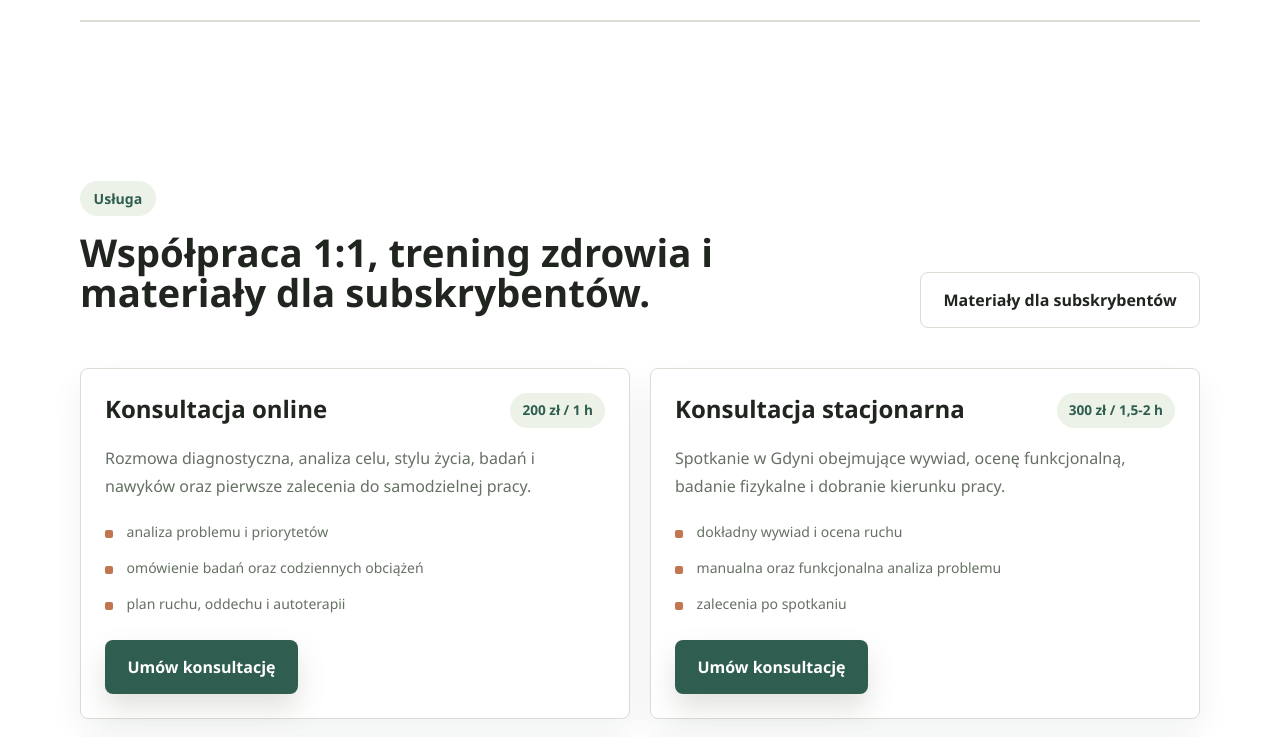
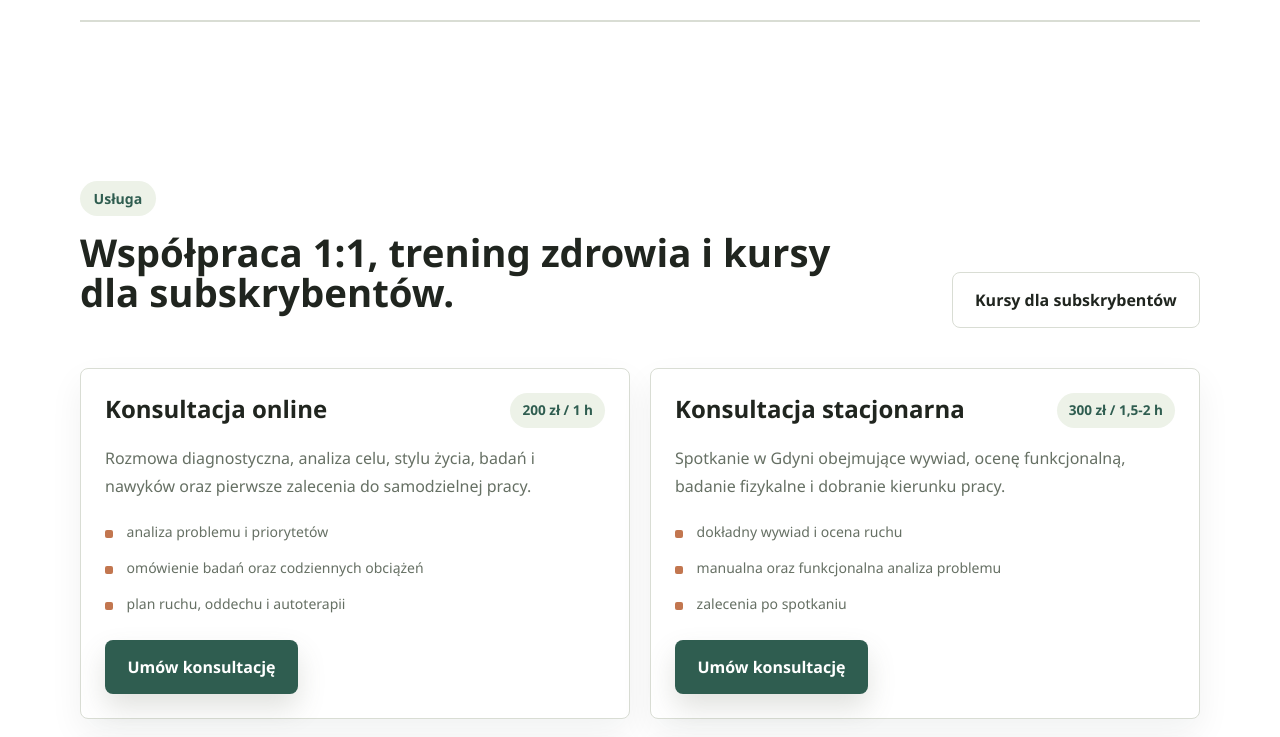
Before and after one commit to JTK12345/strona-filipa, a Next.js app: page / in a window 1280 px wide. Shown: the part 2001-2738 px from the top of the page. Built offline with nearby package versions, Linux system fonts and the light colour scheme; no server answers; the database is empty.

Commit message:
Rozdziel nazwy kursów i materiałów

```diff
--- a/app/biblioteka/page.tsx
+++ b/app/biblioteka/page.tsx
@@ -7,7 +7,7 @@ import { BackHomeLink } from "@/components/BackHomeLink";
 import { libraryTopics } from "@/content/courses";
 
 export const metadata: Metadata = {
-  title: "Biblioteka | Świadomy Profil Ciała",
+  title: "Biblioteka materiałów | Świadomy Profil Ciała",
   description: "Biblioteka materiałów o zdrowiu, ruchu, bólu i regeneracji.",
 };
 
@@ -66,7 +66,7 @@ export default async function LibraryPage(props: PageProps<"/biblioteka">) {
       <div className="container-main">
         <BackHomeLink />
         <div className="library-heading">
-          <span className="eyebrow">Twoje materiały</span>
+          <span className="eyebrow">Biblioteka materiałów</span>
           <h1>Filmy, instrukcje i pliki do pracy własnej.</h1>
         </div>
 
--- a/app/kursy/page.tsx
+++ b/app/kursy/page.tsx
@@ -10,7 +10,7 @@ import {
 import { BackHomeLink } from "@/components/BackHomeLink";
 
 export const metadata: Metadata = {
-  title: "Materiały dla subskrybentów | Świadomy Profil Ciała",
+  title: "Kursy dla subskrybentów | Świadomy Profil Ciała",
   description: "Programy wideo o ruchu, bólu, mobilności i regeneracji.",
 };
 
@@ -31,10 +31,10 @@ export default async function CoursesPage() {
         <div className="page-hero">
           <span className="eyebrow">Edukacja i praca własna</span>
           <h1 className="section-title max-w-4xl">
-            Materiały dla subskrybentów
+            Kursy dla subskrybentów
           </h1>
           <p className="section-lead">
-            Materiały online są dodatkiem do konsultacji, treningów i pakietów
+            Kursy online są dodatkiem do konsultacji, treningów i pakietów
             współpracy. Po aktywacji kodu pojawią się w Twoim panelu.
           </p>
         </div>
--- a/app/panel/page.tsx
+++ b/app/panel/page.tsx
@@ -10,7 +10,7 @@ import { listContactSubmissions } from "@/app/lib/contact-submissions";
 import { BackHomeLink } from "@/components/BackHomeLink";
 
 export const metadata: Metadata = {
-  title: "Panel materiałów | Świadomy Profil Ciała",
+  title: "Panel kursów | Świadomy Profil Ciała",
   description: "Panel dostępu do kursów, filmów i materiałów edukacyjnych.",
 };
 
@@ -35,8 +35,8 @@ export default async function PanelPage() {
         <BackHomeLink />
         <div className="panel-topbar">
           <div>
-            <span className="eyebrow">Panel materiałów</span>
-            <h1>Twoje materiały</h1>
+            <span className="eyebrow">Panel kursów</span>
+            <h1>Twoje kursy</h1>
             <p>
               Zalogowano jako <strong>{session.email}</strong>.
             </p>
@@ -62,10 +62,10 @@ export default async function PanelPage() {
 
         <div className="panel-layout">
           <aside className="panel-sidebar">
-            <a href="#moje-kursy">Moje materiały</a>
+            <a href="#moje-kursy">Moje kursy</a>
             <Link href="/dostep">Wpisz kod</Link>
             {session.hasLibraryAccess ? (
-              <Link href="/biblioteka">Biblioteka</Link>
+              <Link href="/biblioteka">Biblioteka materiałów</Link>
             ) : null}
             {session.role === "admin" ? (
               <Link href="/panel/admin/zgloszenia">Administracja</Link>
@@ -76,11 +76,11 @@ export default async function PanelPage() {
             <section id="moje-kursy">
               <div className="panel-section-heading">
                 <div>
-                  <p className="meta-label">Dostępne materiały</p>
-                  <h2>Moje kursy i materiały</h2>
+                  <p className="meta-label">Dostępne kursy</p>
+                  <h2>Moje kursy</h2>
                 </div>
                 <Link href="/kursy" className="button-secondary">
-                  Katalog materiałów
+                  Katalog kursów
                 </Link>
               </div>
 
@@ -112,7 +112,7 @@ export default async function PanelPage() {
                   <span className="eyebrow">Brak aktywnego dostępu</span>
                   <h2>Nie masz jeszcze aktywowanego kodu.</h2>
                   <p>
-                    Wpisz otrzymany kod dostępu. Po aktywacji materiały
+                    Wpisz otrzymany kod dostępu. Po aktywacji kursy
                     pojawią się tutaj automatycznie.
                   </p>
                   <Link href="/dostep" className="button-primary">
--- a/components/layout/Footer.tsx
+++ b/components/layout/Footer.tsx
@@ -28,7 +28,7 @@ export async function Footer() {
               Usługa
             </HashScrollLink>
             <Link className="block hover:text-[var(--foreground)]" href="/kursy">
-              Materiały dla subskrybentów
+              Kursy dla subskrybentów
             </Link>
             <HashScrollLink className="block hover:text-[var(--foreground)]" href="/#o-mnie">
               O mnie
--- a/components/layout/Navbar.tsx
+++ b/components/layout/Navbar.tsx
@@ -7,7 +7,7 @@ const publicLinks = [
   { href: "/", label: "Start" },
   { href: "/#o-mnie", label: "O mnie" },
   { href: "/#uslugi", label: "Usługa" },
-  { href: "/kursy", label: "Materiały dla subskrybentów" },
+  { href: "/kursy", label: "Kursy dla subskrybentów" },
   { href: "/#faq", label: "FAQ" },
   { href: "/#kontakt", label: "Kontakt" },
 ];
--- a/components/sections/Services.tsx
+++ b/components/sections/Services.tsx
@@ -13,11 +13,11 @@ export async function Services() {
           <div>
             <span className="eyebrow">Usługa</span>
             <h2 className="section-title max-w-3xl">
-              Współpraca 1:1, trening zdrowia i materiały dla subskrybentów.
+              Współpraca 1:1, trening zdrowia i kursy dla subskrybentów.
             </h2>
           </div>
           <Link href="/kursy" className="button-secondary">
-            Materiały dla subskrybentów
+            Kursy dla subskrybentów
           </Link>
         </div>
 
@@ -65,7 +65,7 @@ export async function Services() {
 
         <div className="mt-12 premium-panel">
           <div>
-            <span className="eyebrow">Materiały dla subskrybentów</span>
+            <span className="eyebrow">Kursy dla subskrybentów</span>
             <h3 className="mt-4 text-3xl font-bold leading-tight md:text-4xl">
               Filmy i instrukcje jako wsparcie pracy po konsultacji, treningu albo pakiecie.
             </h3>
--- a/content/site.ts
+++ b/content/site.ts
@@ -15,7 +15,7 @@ export const siteConfig = {
       description: "Indywidualna analiza problemu, ruchu, stylu życia i plan działania dobrany do Twojej sytuacji.",
     },
     {
-      title: "Materiały dla subskrybentów",
+      title: "Kursy dla subskrybentów",
       description: "Programy o bólu, mobilności, oddechu i regeneracji dostępne po aktywacji kodu dostępu.",
     },
     {
```
